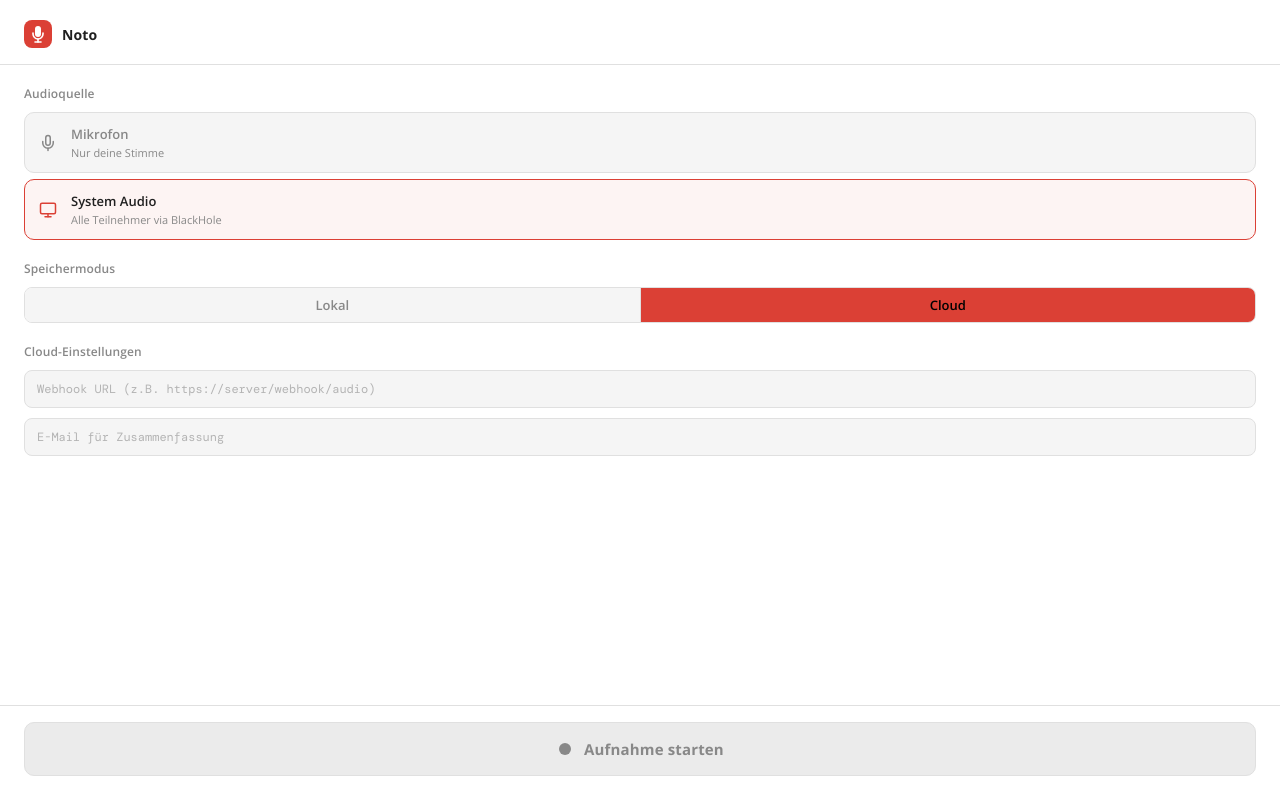
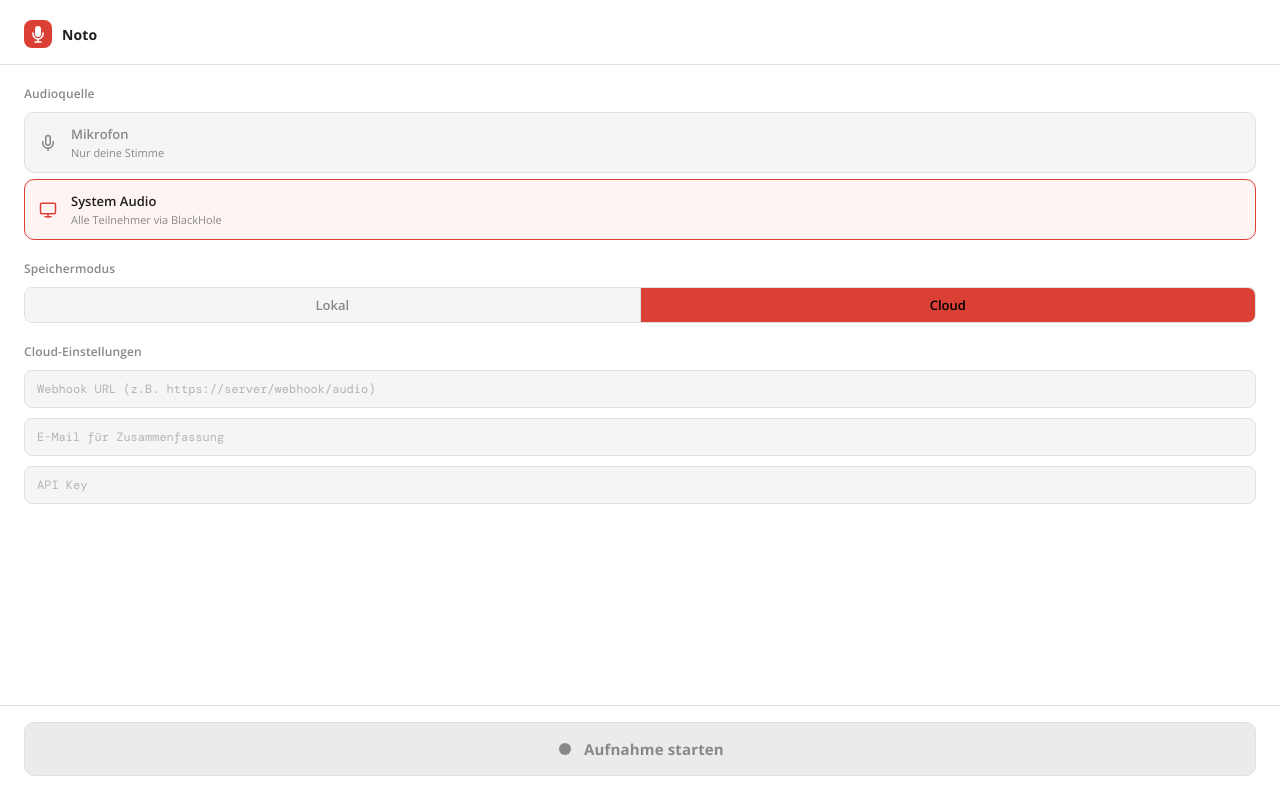
Before and after one commit to tannheimerl/call-recorder, a React (Vite) app: page / in a window 1280 px wide. Both pictures are taken after a click on the button "Cloud". Built offline with nearby package versions, Linux system fonts and the light colour scheme.

Commit message:
user can now add an API key

```diff
--- a/src/App.tsx
+++ b/src/App.tsx
@@ -202,6 +202,9 @@ function SetupView({
   const [email, setEmail] = useState(
     () => localStorage.getItem("email") || ""
   );
+  const [apiKey, setApiKey] = useState(
+    () => localStorage.getItem("apiKey") || ""
+  );
 
   const handleChooseFolder = async () => {
     const { open: openDialog } = await import("@tauri-apps/api/dialog");
@@ -227,9 +230,16 @@ function SetupView({
     localStorage.setItem("email", v);
   };
 
+  const handleApiKeyChange = (v: string) => {
+    setApiKey(v);
+    localStorage.setItem("apiKey", v);
+  };
+
   const canStart =
     !starting &&
-    (uploadMode === "local" ? !!saveFolder : !!webhookUrl && !!email);
+    (uploadMode === "local"
+      ? !!saveFolder
+      : !!webhookUrl && !!email && !!apiKey);
 
   const handleStart = () => {
     if (!canStart) return;
@@ -242,6 +252,7 @@ function SetupView({
       uploadMode,
       webhookUrl: uploadMode === "cloud" ? webhookUrl : undefined,
       email: uploadMode === "cloud" ? email : undefined,
+      apiKey: uploadMode === "cloud" ? apiKey : undefined,
     });
   };
 
@@ -352,6 +363,13 @@ function SetupView({
               placeholder="E-Mail für Zusammenfassung"
               value={email}
               onChange={(e) => handleEmailChange(e.target.value)}
+            />
+            <input
+              className="text-input"
+              type="password"
+              placeholder="API Key"
+              value={apiKey}
+              onChange={(e) => handleApiKeyChange(e.target.value)}
             />
           </section>
         )}
--- a/src/useRecorder.ts
+++ b/src/useRecorder.ts
@@ -47,6 +47,7 @@ export interface RecordingConfig {
   uploadMode: UploadMode;
   webhookUrl?: string;
   email?: string;
+  apiKey?: string;
 }
 
 export interface RecorderState {
@@ -217,6 +218,7 @@ export function useRecorder() {
 
         const response = await tauriFetch(cfg.webhookUrl, {
           method: "POST",
+          headers: { "X-API-Key": cfg.apiKey ?? "" },
           body,
         });
 
```
